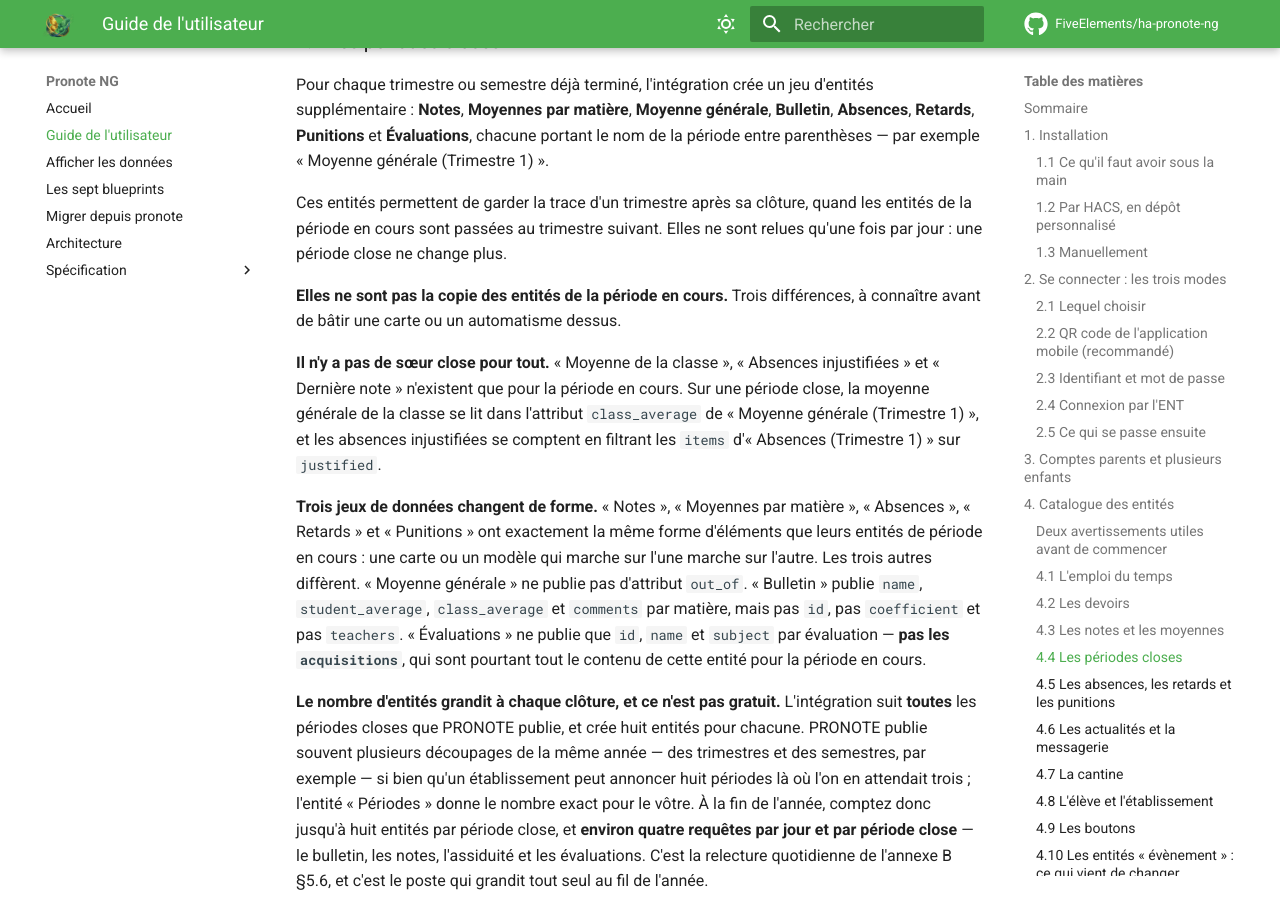
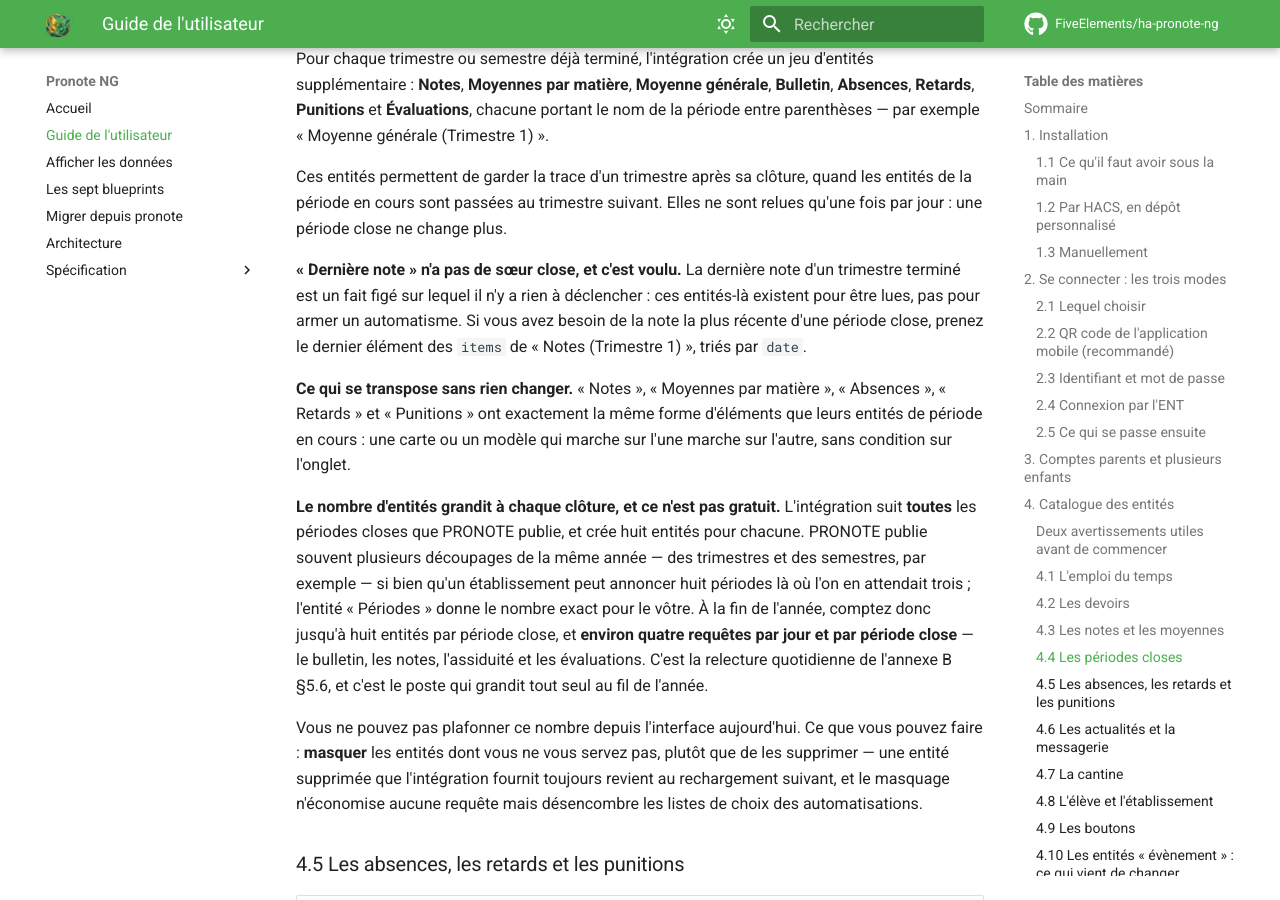
Before and after one commit to FiveElements/ha-pronote-ng, an MkDocs documentation site: the page built from docs/GUIDE-UTILISATEUR.md, in a window 1280 px wide and 900 px high, scrolled down 12498 px. Built offline with MkDocs 1.6.1 and Material for MkDocs 9.7.7, drawn with Linux system fonts in a browser that asks for light colours; comment, search, counter and statistics services are not loaded; some of the changed text lies outside the part shown.

Commit message:
docs: retirer des périodes closes ce qui est un défaut en cours de correction
Arbitrage rendu par le propriétaire du code sur les cinq écarts de forme
que l'audit avait relevés entre les entités de période close et celles de
la période en cours. Trois sont des défauts et partent en correction ; un
est assumé ; un est la référence.

Retiré du §4.4 ce qui décrivait les défauts -- le bulletin clos à quatre
clés au lieu de sept, les évaluations closes sans `acquisitions`, la
moyenne de classe qui devient un attribut, les absences injustifiées sans
sœur close. Documenter un accident le fige, et aucun de ces écarts n'est
observable aujourd'hui : aucune période n'est close sur une instance en
début d'année. La forme documentée aurait été fausse au moment précis où
elle serait devenue vérifiable.

Gardé, avec sa raison, ce qui est assumé : « Dernière note » n'a pas de
sœur close parce que la dernière note d'un trimestre terminé ne sert pas
à déclencher, et le contournement par le dernier élément des `items`.

Gardé aussi la moitié qui se transpose -- notes, moyennes par matière,
absences, retards et punitions ont la même forme des deux côtés, parce que
leur extracteur réutilise le constructeur de la période en cours. C'est le
seul des trois cas qui soit une intention, et il est le modèle des deux
autres.

Retiré enfin la comparaison du barème entre les deux producteurs : le
producteur de période close est le correct des deux, l'écart part en
correction, et l'avertissement sur la constante 20 des deux capteurs de la
période en cours se tient sans lui. Cet avertissement-là reste : la
constante est dans le code publié, les entités existent aujourd'hui, et le
guide prescrivait la faute avant d'être corrigé.

Co-Authored-By: Claude Opus 5 (1M context) <noreply@anthropic.com>

```diff
--- a/docs/GUIDE-UTILISATEUR.md
+++ b/docs/GUIDE-UTILISATEUR.md
@@ -428,8 +428,7 @@ dans l'intégration : elle vaut 20 quel que soit l'établissement. Dans un
 lisant cet attribut affirme quelque chose de faux, et rien du côté affichage ne
 permet de s'en apercevoir. Tant que ce n'est pas corrigé, **affichez ces deux
 états sans barème** — c'est le seul endroit de l'intégration où la bonne
-conduite est de montrer *moins* que ce qui est publié. Les entités de moyenne
-générale de période close, elles, ne publient aucun `out_of`.
+conduite est de montrer *moins* que ce qui est publié.
 
 **Une note de bonus s'affiche comme une note qui compte.** Chaque élément de
 « Notes » porte `is_bonus` et `is_optional`, et une note de bonus ou une note
@@ -464,25 +463,16 @@ Ces entités permettent de garder la trace d'un trimestre après sa clôture, qu
 les entités de la période en cours sont passées au trimestre suivant. Elles ne
 sont relues qu'une fois par jour : une période close ne change plus.
 
-**Elles ne sont pas la copie des entités de la période en cours.** Trois
-différences, à connaître avant de bâtir une carte ou un automatisme dessus.
-
-**Il n'y a pas de sœur close pour tout.** « Moyenne de la classe », « Absences
-injustifiées » et « Dernière note » n'existent que pour la période en cours. Sur
-une période close, la moyenne générale de la classe se lit dans l'attribut
-`class_average` de « Moyenne générale (Trimestre 1) », et les absences
-injustifiées se comptent en filtrant les `items` d'« Absences (Trimestre 1) »
-sur `justified`.
-
-**Trois jeux de données changent de forme.** « Notes », « Moyennes par
-matière », « Absences », « Retards » et « Punitions » ont exactement la même
-forme d'éléments que leurs entités de période en cours : une carte ou un modèle
-qui marche sur l'une marche sur l'autre. Les trois autres diffèrent. « Moyenne
-générale » ne publie pas d'attribut `out_of`. « Bulletin » publie `name`,
-`student_average`, `class_average` et `comments` par matière, mais pas `id`, pas
-`coefficient` et pas `teachers`. « Évaluations » ne publie que `id`, `name` et
-`subject` par évaluation — **pas les `acquisitions`**, qui sont pourtant tout le
-contenu de cette entité pour la période en cours.
+**« Dernière note » n'a pas de sœur close, et c'est voulu.** La dernière note
+d'un trimestre terminé est un fait figé sur lequel il n'y a rien à déclencher :
+ces entités-là existent pour être lues, pas pour armer un automatisme. Si vous
+avez besoin de la note la plus récente d'une période close, prenez le dernier
+élément des `items` de « Notes (Trimestre 1) », triés par `date`.
+
+**Ce qui se transpose sans rien changer.** « Notes », « Moyennes par matière »,
+« Absences », « Retards » et « Punitions » ont exactement la même forme
+d'éléments que leurs entités de période en cours : une carte ou un modèle qui
+marche sur l'une marche sur l'autre, sans condition sur l'onglet.
 
 **Le nombre d'entités grandit à chaque clôture, et ce n'est pas gratuit.**
 L'intégration suit **toutes** les périodes closes que PRONOTE publie, et crée
```
Also changed, not shown: docs/annexe-a-entites.md (+1 -2 lines).
